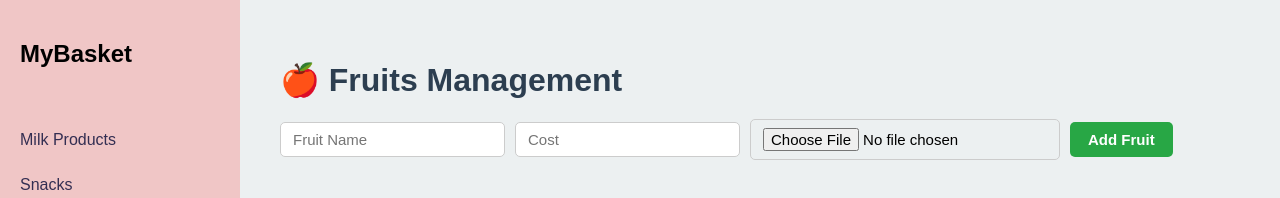
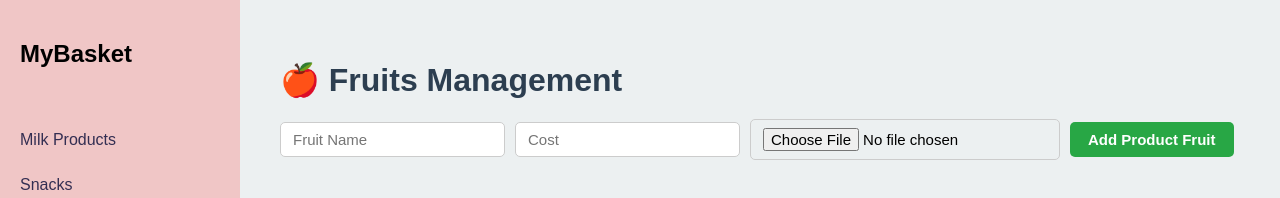
Before and after one commit to thanu-19/mern-shopping-cart, a React (Vite) app in the folder client/: page /fruits in a window 1280 px wide. Shown: the top 198 px of the page. Built offline with nearby package versions, Linux system fonts and the light colour scheme; no server answers; sample sign-in values are in the browser's storage.

Commit message:
alter done

```diff
--- a/client/src/Fruits.jsx
+++ b/client/src/Fruits.jsx
@@ -114,7 +114,7 @@ const Fruits = () => {
             onChange={handleChange}
             required
           />
-          <button type="submit">{editingItem ? 'Update' : 'Add'} Fruit</button>
+          <button type="submit">{editingItem ? 'Update Fruit' : 'Add Product'} Fruit</button>
         </form>
 
         <h2 className="sub-title">📋 All Fruits</h2>
--- a/client/src/Groceries.jsx
+++ b/client/src/Groceries.jsx
@@ -115,7 +115,7 @@ const handleSubmit = async (e) => {
             onChange={handleChange}
             required
           />
-          <button type="submit">Add Product</button>
+          <button type="submit">{editingItem ? "Update Grocery" : "Add Product"}</button>
         </form>
 
         <h2 className="sub-title">📋 All Groceries</h2>
--- a/client/src/MilkProducts.jsx
+++ b/client/src/MilkProducts.jsx
@@ -116,7 +116,7 @@ const handleSubmit = async (e) => {
             onChange={handleChange}
             required
           />
-          <button type="submit">Add Product</button>
+          <button type="submit">{editingItem ? "Update Milk Product" : "Add Product"}</button>
         </form>
 
         <h2 className="sub-title">📋 All Milk Products</h2>
--- a/client/src/ProductPage.jsx
+++ b/client/src/ProductPage.jsx
@@ -136,7 +136,7 @@ const ProductPage = () => {
 
         <h2 style={{ marginTop: "60px" }}>🍰 Bakery Items</h2>
         <div className="products-popup">
-          {snacks.map((product) => (
+          {bakery.map((product) => (
             <ProductCard key={product._id} product={product} />
           ))}
         </div>
--- a/client/src/Snacks.jsx
+++ b/client/src/Snacks.jsx
@@ -115,7 +115,7 @@ const Snacks = () => {
             onChange={handleChange}
             required
           />
-          <button type="submit">{editingItem ? 'Update Snack' : 'Add Snack'}</button>
+          <button type="submit">{editingItem ? 'Update Snack' : 'Add Product'}</button>
         </form>
 
         <h2 className="sub-title">📋 All Snacks</h2>
--- a/client/src/Vegetables.jsx
+++ b/client/src/Vegetables.jsx
@@ -88,7 +88,7 @@ const Vegetables = () => {
           <input type="text" name="name" placeholder="Item Name" value={formData.name} onChange={handleChange} required />
           <input type="number" name="cost" placeholder="Cost" value={formData.cost} onChange={handleChange} required />
           <input type="file" name="image" accept="image/*" onChange={handleChange} required />
-          <button type="submit">{editingItem ? "Update" : "Add"} Product</button>
+          <button type="submit">{editingItem ? "Update Vegetable" : "Add Product"}</button>
         </form>
 
         <h2 className="sub-title">📋 All Vegetables</h2>
```
